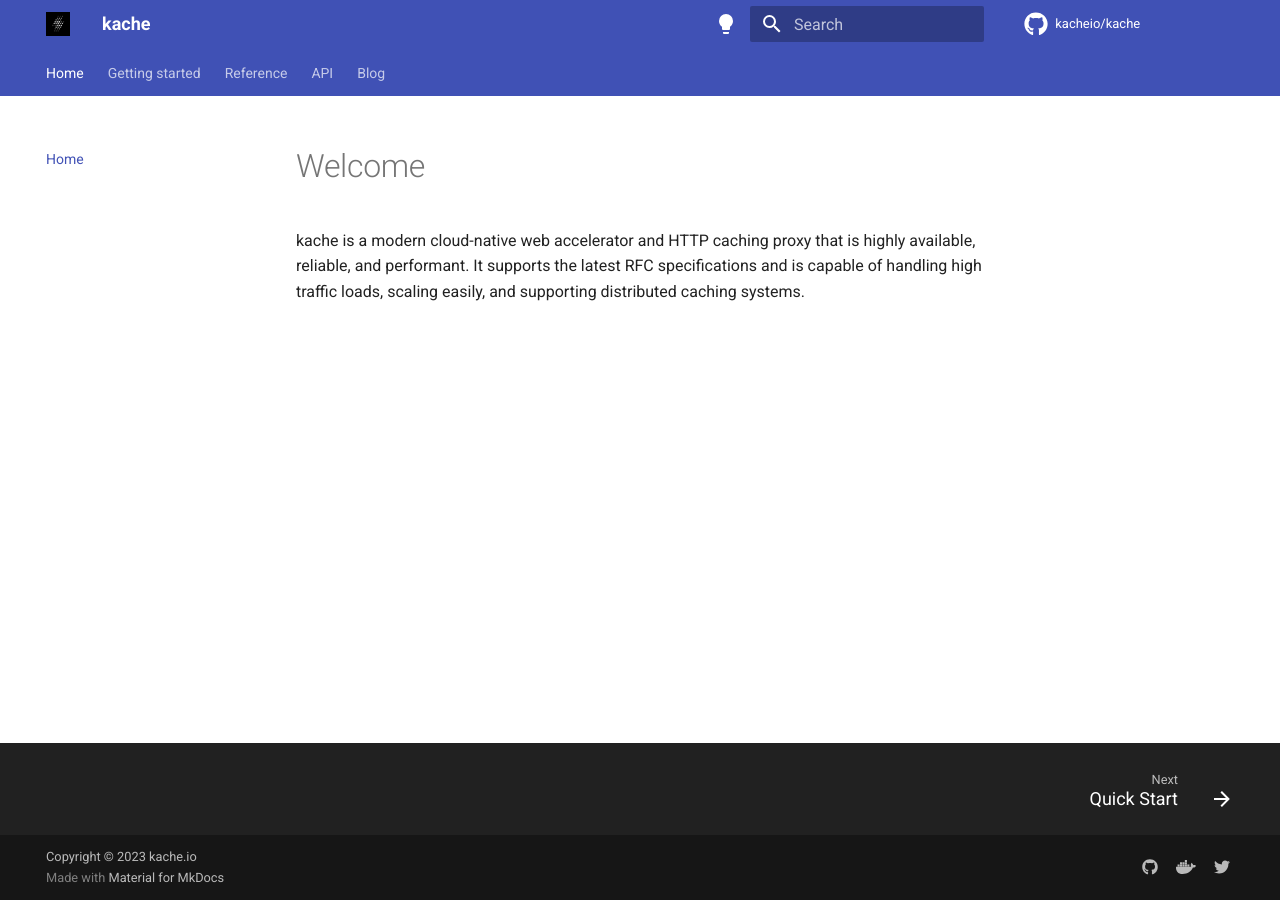
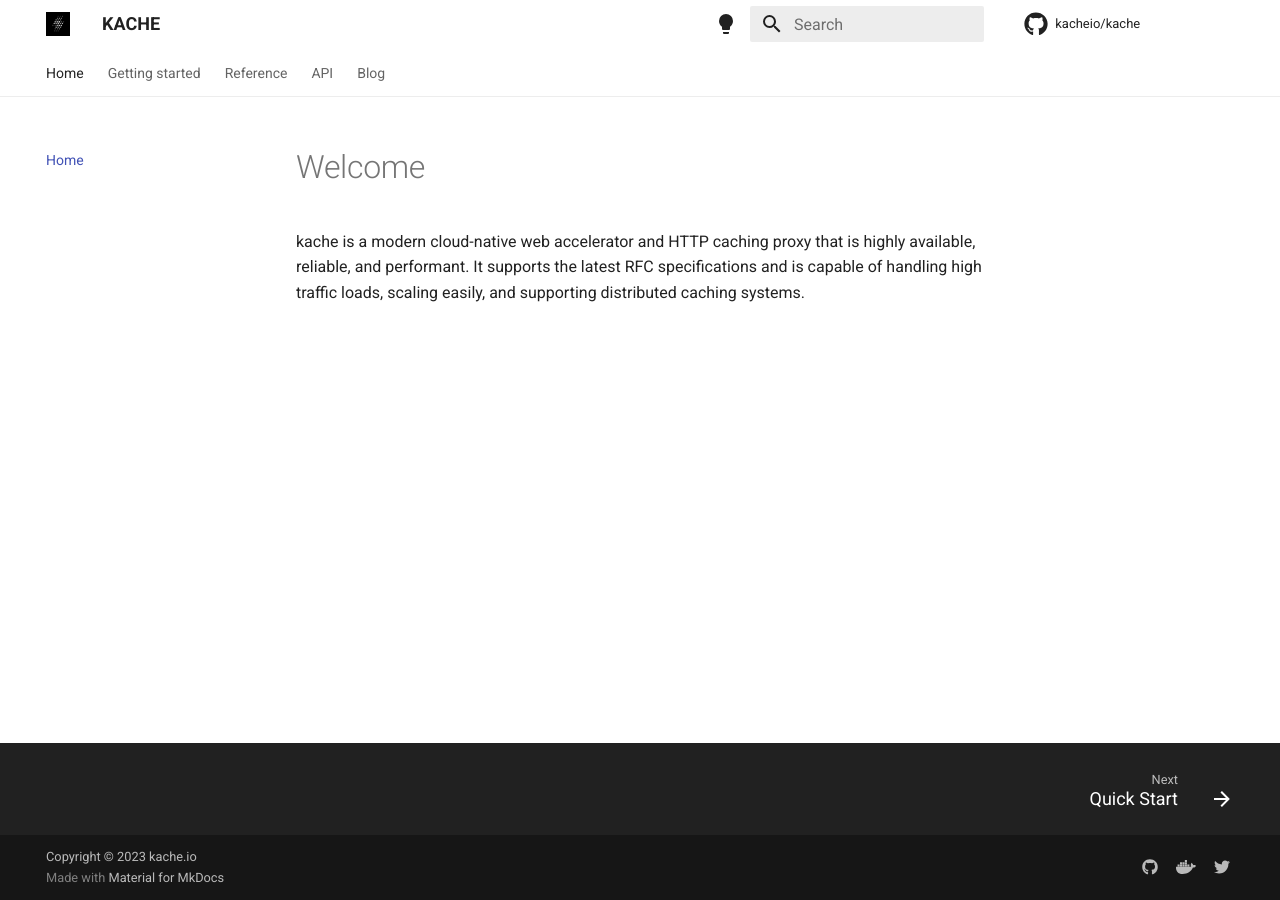
Before and after one commit to kacheio/docs, an MkDocs documentation site: the page built from docs/index.md, in a window 1280 px wide. Built offline with MkDocs 1.6.1 and Material for MkDocs 9.7.7, drawn with Linux system fonts in a browser that asks for light colours; comment, search, counter and statistics services are not loaded.

Commit message:
UI: update site appearance (#22)
* Update site colors

* Update site name

* Link color palette to system preference

```diff
--- a/mkdocs.yml
+++ b/mkdocs.yml
@@ -1,4 +1,4 @@
-site_name: kache
+site_name: KACHE
 site_url: https://kacheio.github.io
 site_author: kache.io
 site_description: >-
@@ -39,15 +39,17 @@
     - toc.follow
     # - toc.integrate
   palette:
-    - scheme: default
-      primary: indigo
-      accent: indigo
+    - media: "(prefers-color-scheme: light)"
+      scheme: default
+      primary: white
+      accent: purple
       toggle:
         icon: material/lightbulb
         name: Switch to dark mode
-    - scheme: slate
-      primary: indigo
-      accent: indigo
+    - media: "(prefers-color-scheme: dark)"
+      scheme: slate
+      primary: black
+      accent: purple
       toggle:
         icon: material/lightbulb-outline
         name: Switch to light mode
```
